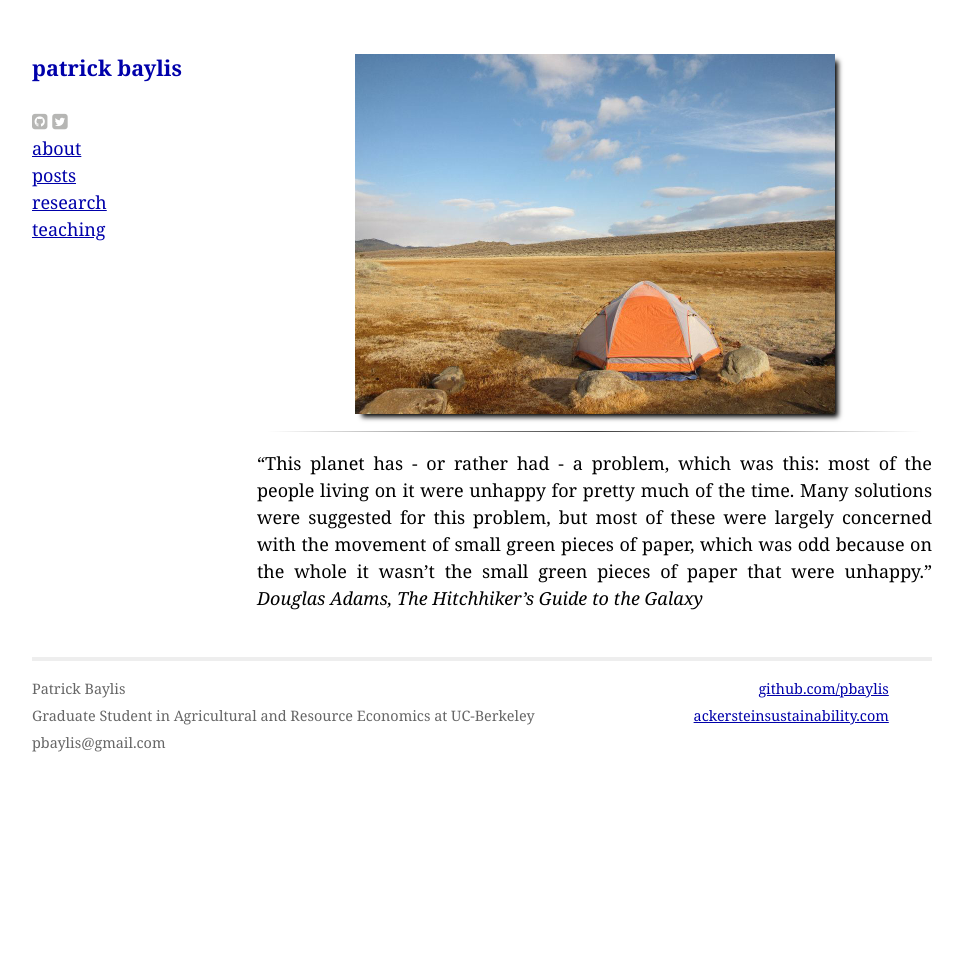
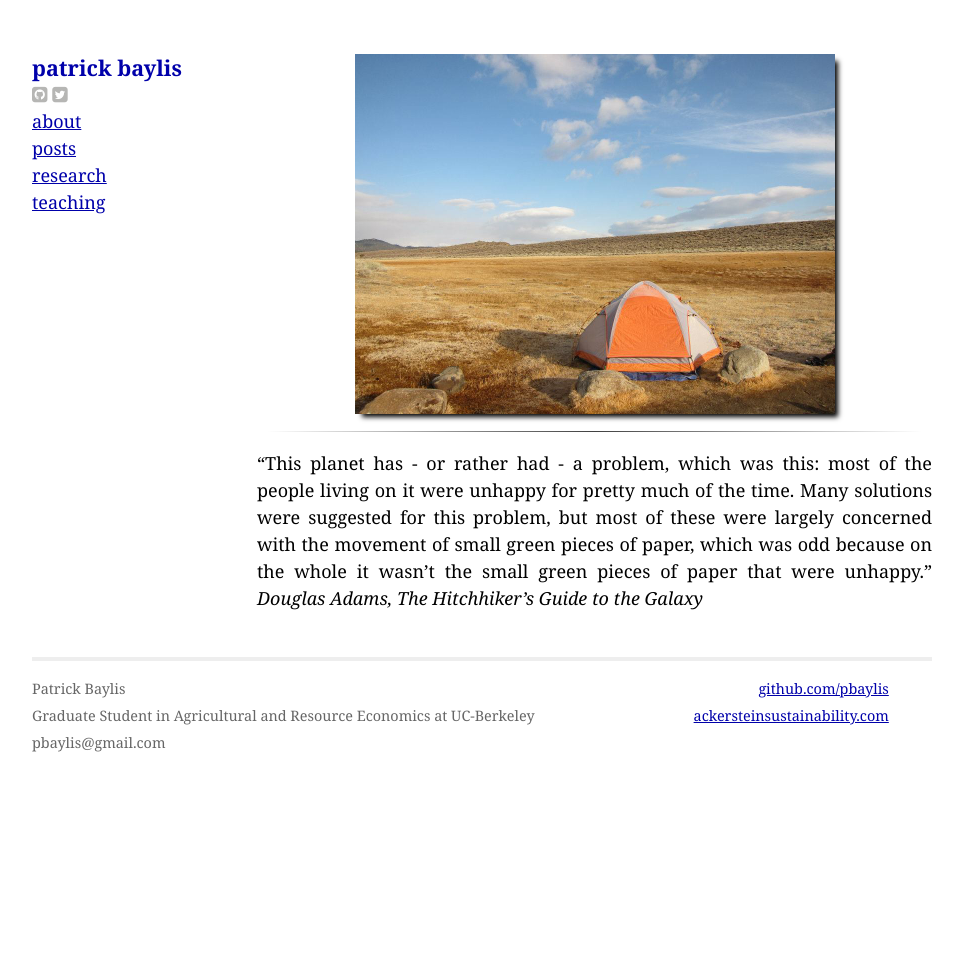
Before and after one commit to pbaylis/pbaylis.github.io, a Jekyll site: the page built from index.markdown, in a window 1280 px wide. Shown: the whole page, without its empty margins (158-1121 px from the left). Built offline with Jekyll 4.4.1, drawn with Linux system fonts in a browser that asks for light colours; nearby versions of some CDN libraries; Markdown is read by kramdown in place of the engine named in the settings.

```diff
--- a/_layouts/default.html
+++ b/_layouts/default.html
@@ -32,7 +32,7 @@
           <div class="site">
 	      <div class="sidebar">
 		<div class="header">
-		  <h2 class="title"><a href="/">{{ site.name }}</a></h2><br>
+		  <h2 class="title"><a href="/">{{ site.name }}</a></h2>
           <a href="https://github.com/pbaylis/"><i class="fa fa-github-square" target="tab" style="color: #B6B6B4"></i></a>
           <a href="https://twitter.com/pbaylis"><i class="fa fa-twitter-square"  target="tab" style="color: #B6B6B4"></i></a>
 		</div>
--- a/css/main.css
+++ b/css/main.css
@@ -27,7 +27,7 @@
 
 a         { color: #00a; }
 a:hover   { color: #000; }
-a:visited { color: #a0a; }
+a:visited { color: #00a; }
 
 table {
   font-size: inherit;
```
